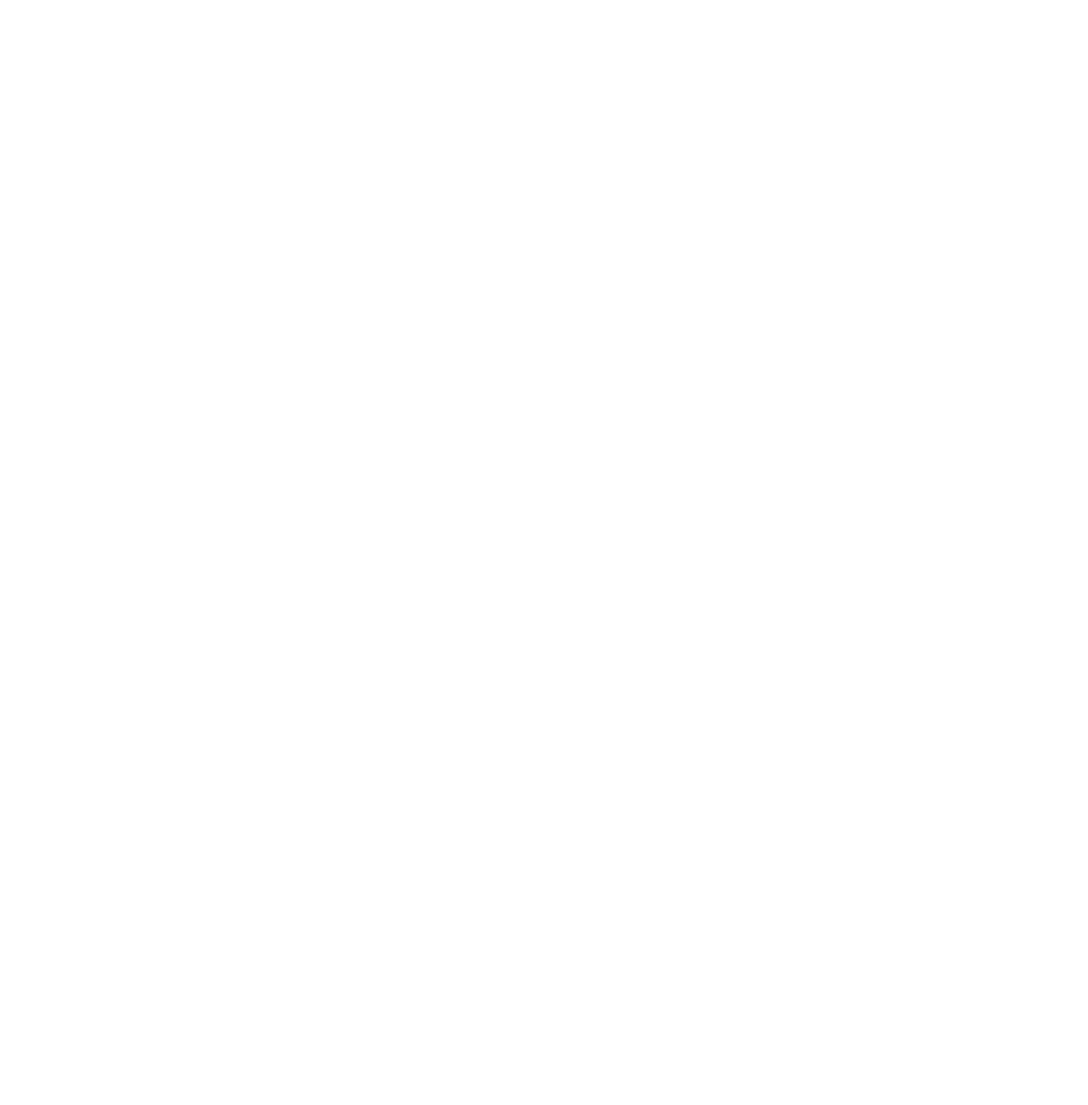
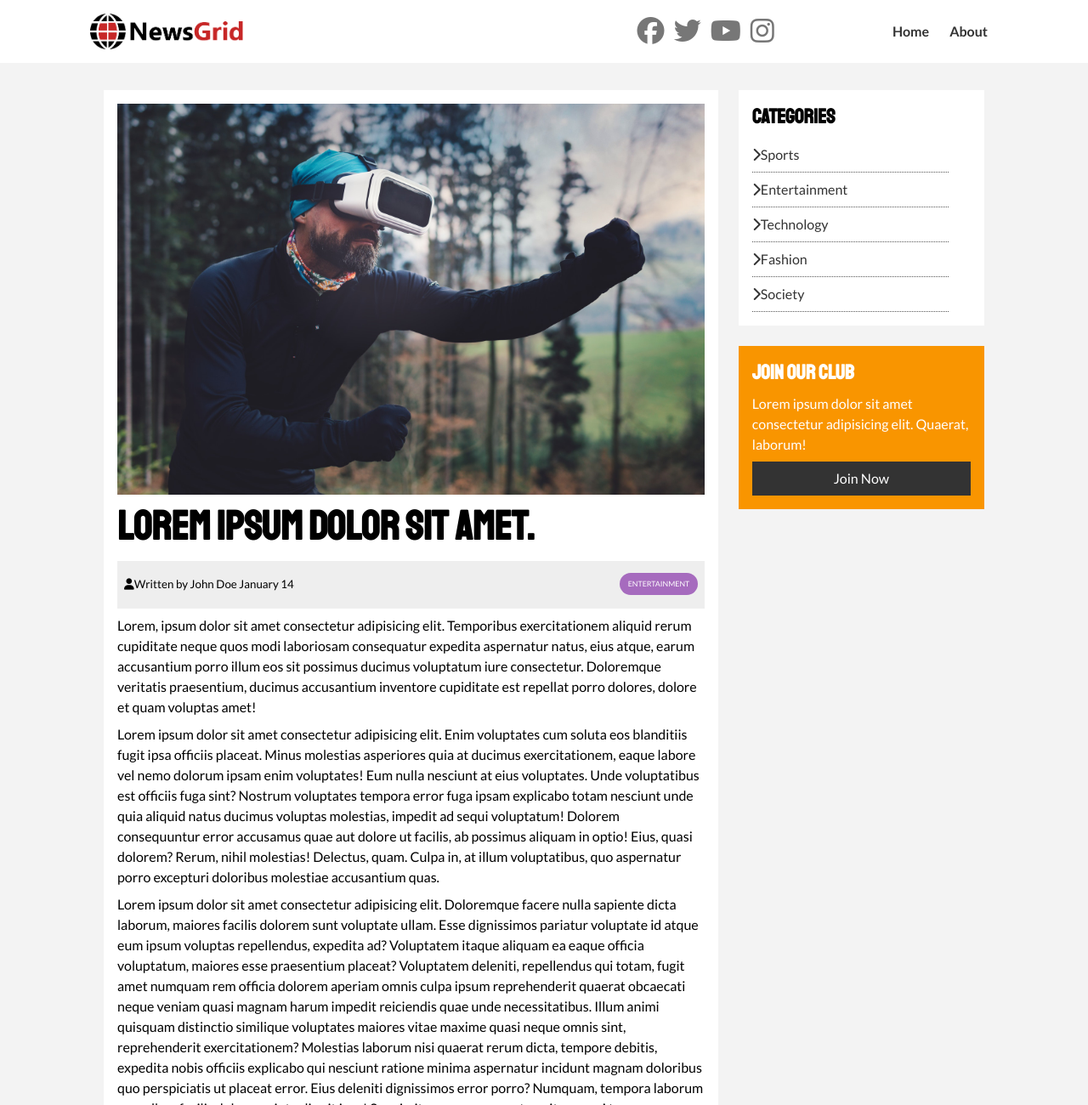
Before and after one commit to anastasiabobere/News-Grid, a plain HTML site: page article.html in a window 1280 px wide. Shown: the top 1300 px of the page at 85% size. Before the commit the page ends 800 px from the top, so only its background shows below. Drawn offline with Linux system fonts and the light colour scheme.

Commit message:
finished

```diff
--- a/article.html
+++ b/article.html
@@ -0,0 +1,185 @@
+<!DOCTYPE html>
+<html lang="en">
+  <head>
+    <meta charset="UTF-8" />
+    <meta http-equiv="X-UA-Compatible" content="IE=edge" />
+    <meta name="viewport" content="width=device-width, initial-scale=1.0" />
+    <script
+      src="https://kit.fontawesome.com/1995a9df69.js"
+      crossorigin="anonymous"></script>
+    <link rel="stylesheet" href="css/style.css" />
+    <link
+      rel="stylesheet"
+      media="screen and (max-width: 768px)"
+      href="css/mobile.css" />
+    <link rel="shortcut icon" type="image/x-icon" href="favicon.ico" />
+    <link rel="preconnect" href="https://fonts.googleapis.com" />
+    <link rel="preconnect" href="https://fonts.gstatic.com" crossorigin />
+    <link
+      href="https://fonts.googleapis.com/css2?family=Lato:ital,wght@0,100;0,300;0,400;0,700;0,900;1,100;1,300;1,400;1,700;1,900&family=Staatliches&display=swap"
+      rel="stylesheet" />
+
+    <title>NewsGrid | Latest News</title>
+  </head>
+  <body>
+    <nav id="main-nav">
+      <div class="container">
+        <img src="image_resources/logo.png" alt="NewsGrid Logo" class="logo" />
+        <div class="social">
+          <a href="http://facebook.com" target="_blank"
+            ><i class="fab fa-facebook fa-2x"></i
+          ></a>
+          <a href="http://twitter.com" target="_blank"
+            ><i class="fab fa-twitter fa-2x"></i
+          ></a>
+          <a href="http://youtube.com" target="_blank"
+            ><i class="fab fa-youtube fa-2x"></i
+          ></a>
+          <a href="http://instagram.com" target="_blank"
+            ><i class="fab fa-instagram fa-2x"></i
+          ></a>
+        </div>
+        <div>
+          <ul>
+            <li><a href="index.html">Home</a></li>
+            <li><a href="about.html">About</a></li>
+          </ul>
+        </div>
+      </div>
+    </nav>
+    <section id="article">
+      <div class="container">
+        <div class="page-container">
+          <article class="card">
+            <img src="image_resources/articles/ent1.jpg" alt="" />
+            <h1 class="l-heading">Lorem ipsum dolor sit amet.</h1>
+            <div class="meta">
+              <small
+                ><i class="fas fa-user"></i>Written by John Doe January
+                14</small
+              >
+
+              <div class="category category-ent">Entertainment</div>
+            </div>
+            <p>
+              Lorem, ipsum dolor sit amet consectetur adipisicing elit.
+              Temporibus exercitationem aliquid rerum cupiditate neque quos modi
+              laboriosam consequatur expedita aspernatur natus, eius atque,
+              earum accusantium porro illum eos sit possimus ducimus voluptatum
+              iure consectetur. Doloremque veritatis praesentium, ducimus
+              accusantium inventore cupiditate est repellat porro dolores,
+              dolore et quam voluptas amet!
+            </p>
+            <p>
+              Lorem ipsum dolor sit amet consectetur adipisicing elit. Enim
+              voluptates cum soluta eos blanditiis fugit ipsa officiis placeat.
+              Minus molestias asperiores quia at ducimus exercitationem, eaque
+              labore vel nemo dolorum ipsam enim voluptates! Eum nulla nesciunt
+              at eius voluptates. Unde voluptatibus est officiis fuga sint?
+              Nostrum voluptates tempora error fuga ipsam explicabo totam
+              nesciunt unde quia aliquid natus ducimus voluptas molestias,
+              impedit ad sequi voluptatum! Dolorem consequuntur error accusamus
+              quae aut dolore ut facilis, ab possimus aliquam in optio! Eius,
+              quasi dolorem? Rerum, nihil molestias! Delectus, quam. Culpa in,
+              at illum voluptatibus, quo aspernatur porro excepturi doloribus
+              molestiae accusantium quas.
+            </p>
+            <p>
+              Lorem ipsum dolor sit amet consectetur adipisicing elit.
+              Doloremque facere nulla sapiente dicta laborum, maiores facilis
+              dolorem sunt voluptate ullam. Esse dignissimos pariatur voluptate
+              id atque eum ipsum voluptas repellendus, expedita ad? Voluptatem
+              itaque aliquam ea eaque officia voluptatum, maiores esse
+              praesentium placeat? Voluptatem deleniti, repellendus qui totam,
+              fugit amet numquam rem officia dolorem aperiam omnis culpa ipsum
+              reprehenderit quaerat obcaecati neque veniam quasi magnam harum
+              impedit reiciendis quae unde necessitatibus. Illum animi quisquam
+              distinctio similique voluptates maiores vitae maxime quasi neque
+              omnis sint, reprehenderit exercitationem? Molestias laborum nisi
+              quaerat rerum dicta, tempore debitis, expedita nobis officiis
+              explicabo qui nesciunt ratione minima aspernatur incidunt magnam
+              doloribus quo perspiciatis ut placeat error. Eius deleniti
+              dignissimos error porro? Numquam, tempora laborum rem ullam
+              facilis dolorem sint odio sit ipsa! Sequi, sit ex quas aspernatur,
+              vitae quasi tempore veniam ipsum eum nisi, unde doloribus ratione
+              cupiditate repudiandae repellendus quisquam assumenda impedit
+              voluptatem iste?
+            </p>
+          </article>
+          <aside id="categories" class="card">
+            <h2>Categories</h2>
+            <ul class="list">
+              <li>
+                <a href="#"><i class="fas fa-chevron-right"></i>Sports</a>
+              </li>
+              <li>
+                <a href="#"
+                  ><i class="fas fa-chevron-right"></i>Entertainment</a
+                >
+              </li>
+              <li>
+                <a href="#"><i class="fas fa-chevron-right"></i>Technology</a>
+              </li>
+              <li>
+                <a href="#"><i class="fas fa-chevron-right"></i>Fashion</a>
+              </li>
+              <li>
+                <a href="#"><i class="fas fa-chevron-right"></i>Society</a>
+              </li>
+            </ul>
+          </aside>
+
+          <aside class="card bg-secondary">
+            <h2>Join Our Club</h2>
+            <p>
+              Lorem ipsum dolor sit amet consectetur adipisicing elit. Quaerat,
+              laborum!
+            </p>
+            <a href="" class="btn btn-dark btn-block">Join Now</a>
+          </aside>
+        </div>
+      </div>
+    </section>
+    <!-- footer -->
+    <footer id="main-footer" class="py-2">
+      <div class="container footer-container">
+        <div>
+          <img src="image_resources/logo_light.png" alt="NewsGrid" />
+          <p>
+            Lorem ipsum dolor sit, amet consectetur adipisicing elit. Nihil quis
+            porro fugit omnis quia ipsum dicta illo voluptatem perferendis
+            repudiandae debitis.
+          </p>
+        </div>
+        <div>
+          <h3>Email NewsLetter</h3>
+          <p>Lorem ipsum, dolor sit amet consectetur adipisicing elit.</p>
+          <form>
+            <input type="email" placeholder="Enter Email " /><input
+              type="submit"
+              value="Subscribe"
+              class="btn btn-primary" />
+          </form>
+        </div>
+        <div>
+          <h3>Site Links</h3>
+          <ul class="list">
+            <li><a href="#">Help & Support</a></li>
+            <li><a href="#">Privacy Policy</a></li>
+            <li><a href="#">About Us </a></li>
+            <li><a href="#">Contact</a></li>
+          </ul>
+        </div>
+        <div>
+          <h2>Join Our Club</h2>
+          <p>
+            Lorem ipsum dolor sit, amet consectetur adipisicing elit. Quasi,
+            sunt!
+          </p>
+          <a href="#" class="btn btn-secondary">Join Now</a>
+        </div>
+        <div><p>Copyright &copy; 2019, All right reserved</p></div>
+      </div>
+    </footer>
+  </body>
+</html>
--- a/css/mobile.css
+++ b/css/mobile.css
@@ -0,0 +1,55 @@
+/* navigation */
+#main-nav .social {
+  display: none;
+}
+#main-nav .container {
+  grid-template-columns: 1fr;
+  grid-gap: 1.2rem;
+}
+#main-nav ul,
+#main-nav .logo {
+  justify-self: center;
+}
+#main-nav ul li a {
+  padding: 0.5rem;
+}
+
+#home-articles .articles-container {
+  grid-template-columns: repeat(2, 1fr);
+}
+#home-articles > *:first-child,
+#home-articles > *:last-child {
+  grid-template-columns: 1fr;
+  grid-column: 1;
+}
+@media (max-width: 600px) {
+  /* Stack grid items*/
+  #showcase .showcase-container,
+  #home-articles .articles-container,
+  #main-footer .footer-container {
+    grid-template-columns: 1fr;
+  }
+  #main-footer .footer-container > *:last-child {
+    grid-column: 1;
+  }
+  #main-footer .footer-container > * {
+    border-bottom: #444 dotted 1px;
+    padding-bottom: 1rem;
+  }
+  #main-footer .footer-container > *:last-child,
+  #main-footer .footer-container > *:nth-child(3),
+  #main-footer .footer-container > *:nth-child(4) {
+    border: none;
+  }
+
+  .page-container {
+    grid-template-columns: 1fr;
+    text-align: center;
+  }
+  .page-container > *:first-child {
+    grid-row: 1;
+  }
+  .l-heading {
+    font-size: 2rem;
+  }
+}
--- a/css/style.css
+++ b/css/style.css
@@ -142,7 +142,9 @@ h6 {
 .p-3 {
   padding: 3rem;
 }
-
+.l-heading {
+  font-size: 3rem;
+}
 .list li {
   padding: 0.5rem 0;
   border-bottom: #555 dotted 1px;
@@ -250,6 +252,17 @@ h6 {
 #home-articles .articles-container > *:last-child {
   grid-column: 2 / span 2;
 }
+
+#article .meta {
+  display: flex;
+  justify-content: space-between;
+  align-items: center;
+  background: #eee;
+  padding: 0.5rem;
+}
+#article .meta .category {
+  margin-top: 0.4rem;
+}
 /* Footer */
 #main-footer {
   background: var(--dark-color);
```
